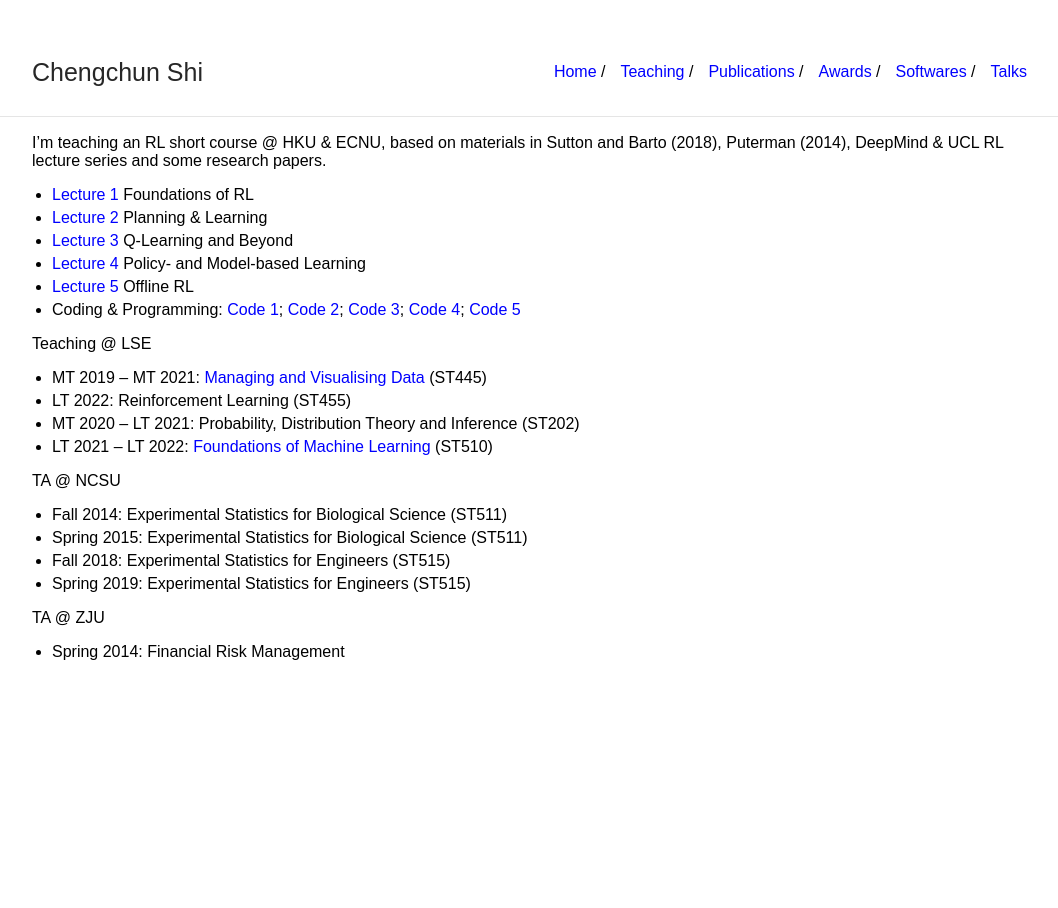
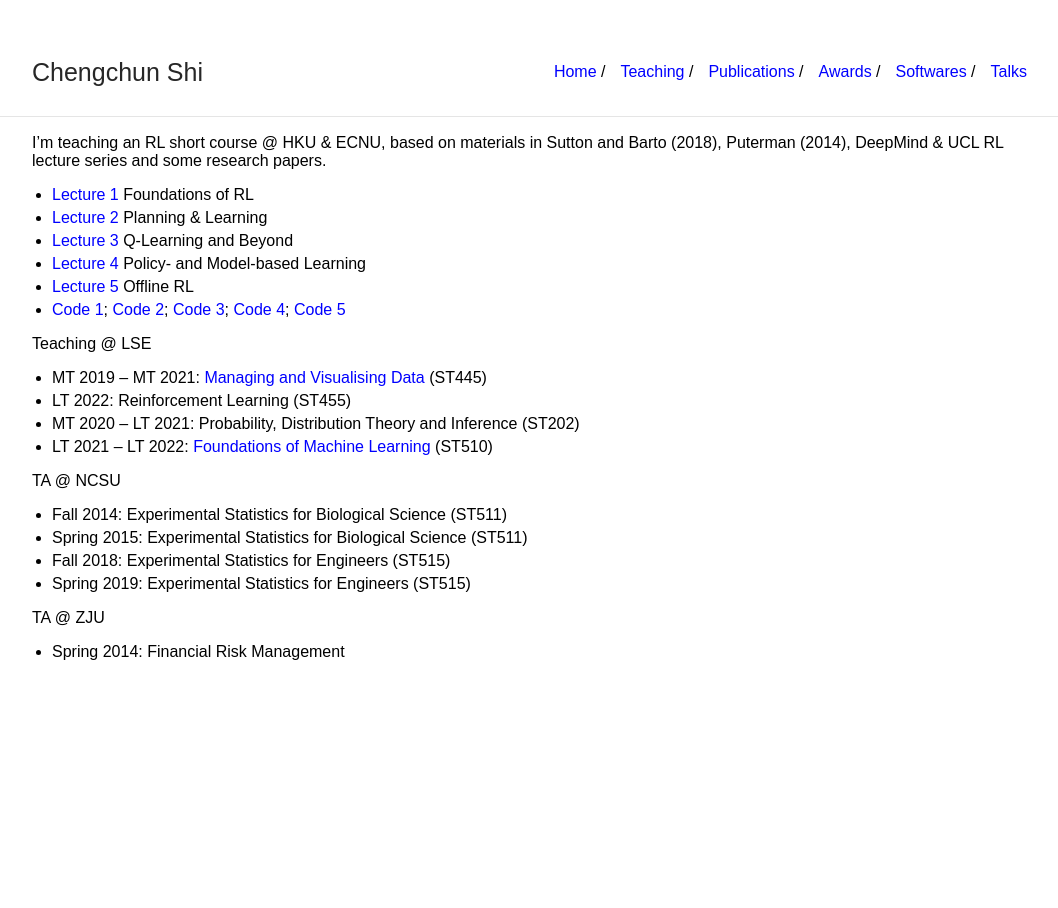
Before and after one commit to callmespring/callmespring.github.io, a Jekyll site: the page built from teaching.md, in a window 1280 px wide. Shown: the whole page, without its empty margins (108-1166 px from the left). Built offline with Jekyll 4.4.1, drawn with Linux system fonts in a browser that asks for light colours.

Commit message:
Update teaching.md

```diff
--- a/teaching.md
+++ b/teaching.md
@@ -10,7 +10,7 @@ I'm teaching an RL short course @ HKU & ECNU, based on materials in Sutton and B
 * [Lecture 3](./slides/lecture5.pdf) Q-Learning and Beyond
 * [Lecture 4](./slides/lecture8.pdf) Policy- and Model-based Learning
 * [Lecture 5](./slides/lecture10.pdf) Offline RL
-* Coding & Programming: [Code 1](./code/seminar1.zip); [Code 2](./code/seminar2.zip); [Code 3](./code/seminar3.zip); [Code 4](./code/seminar4.zip); [Code 5](./code/seminar5.zip)
+* [Code 1](./code/seminar1.zip); [Code 2](./code/seminar2.zip); [Code 3](./code/seminar3.zip); [Code 4](./code/seminar4.zip); [Code 5](./code/seminar5.zip)
 
 Teaching @ LSE
 
```
